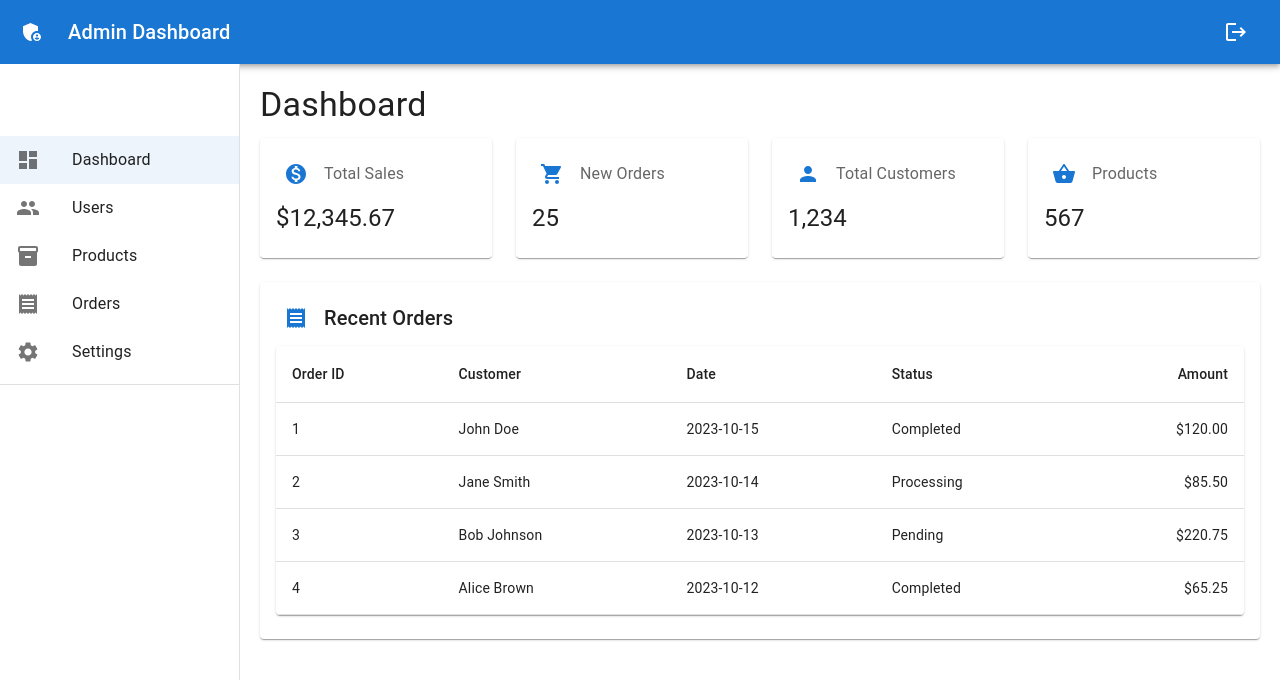
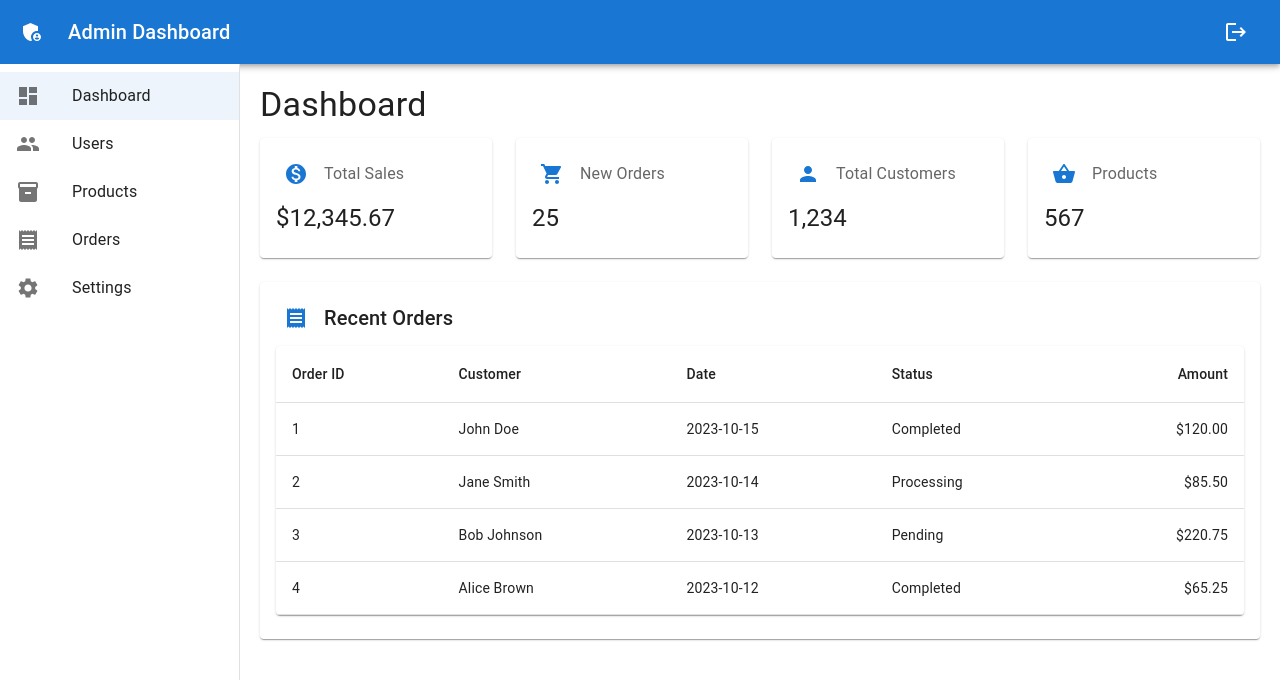
Before and after one commit to YongShuaiJi/auto-insight, a React (Vite) app: page / in a window 1280 px wide. Shown: the top 680 px of the page. Built offline with nearby package versions, Linux system fonts and the light colour scheme.

Commit message:
ai 菜单优化

```diff
--- a/src/App.tsx
+++ b/src/App.tsx
@@ -239,8 +239,7 @@ function App() {
             },
           }}
         >
-          <Toolbar />
-          <Box sx={{ overflow: 'auto' }}>
+          <Box sx={{ overflow: 'auto', height: '100%' }}>
             <List>
               {navItems.map((item) => (
                 <ListItem key={item.id} disablePadding>
@@ -256,7 +255,6 @@ function App() {
                 </ListItem>
               ))}
             </List>
-            <Divider />
           </Box>
         </Drawer>
 
```
